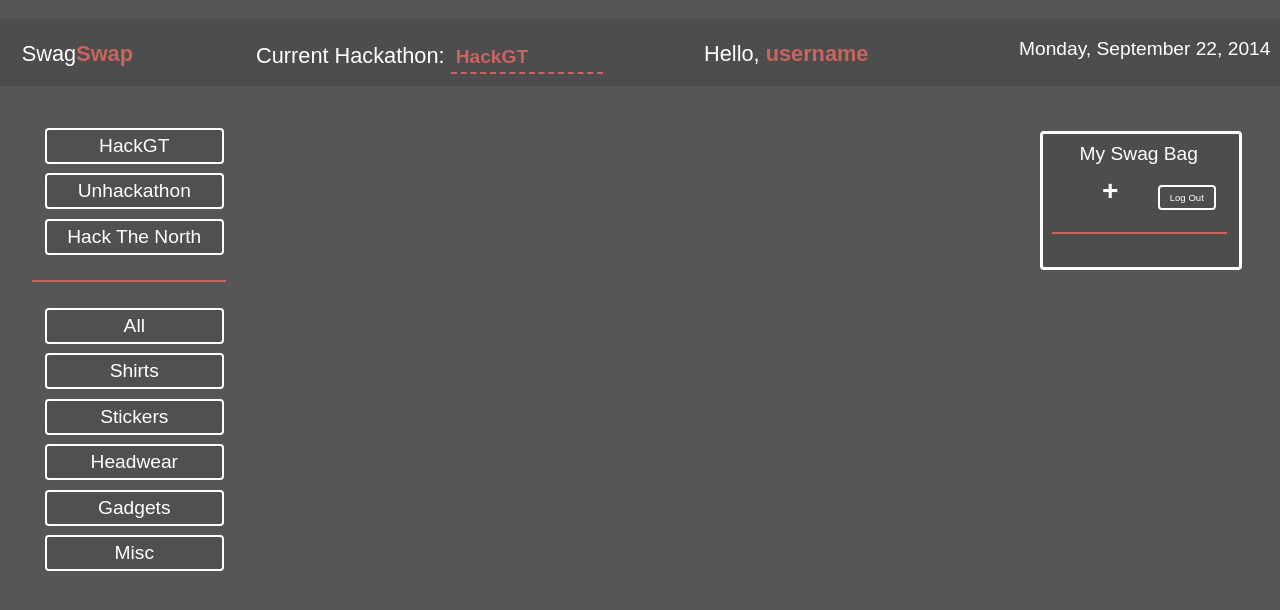
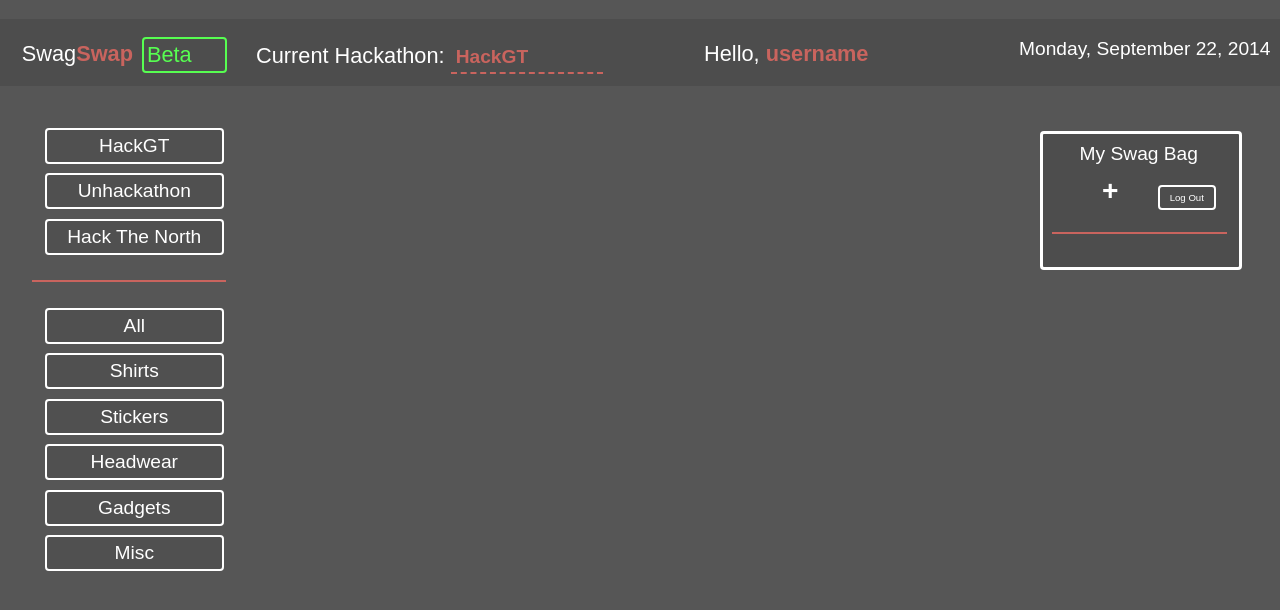
Before and after one commit to whosnorman/swagswap-Web, a website: page main.html in a window 1280 px wide. Drawn offline with nearby package versions, Linux system fonts and the light colour scheme; a script that the page names is missing; a web font is replaced by a local one.

Commit message:
brand beta

```diff
--- a/css/main.css
+++ b/css/main.css
@@ -167,6 +167,20 @@ body {
 	margin-left: 1em;
 	margin-top: 1em;
 	font-size: 1.7vw;
+}
+
+.beta {
+    position: relative;
+    float: left;
+    width: 75px;
+    margin-left: 0.4em;
+    margin-top: 0.8em;
+    font-size: 1.7vw;
+    border: 2px solid #fff;
+    border-radius: 4px;
+    padding: 0.25%;
+    color: #57FE51;
+    border-color: #57FE51;
 }
 
 .currentHack {
--- a/css/mainfallback.css
+++ b/css/mainfallback.css
@@ -3,6 +3,20 @@ body {
     font-weight: 700;
     font-size: 36px;
     color: #fff;
+}
+
+.beta {
+    position: relative;
+    float: left;
+    width: 75px;
+    margin-left: 0.4em;
+    margin-top: 0.8em;
+    font-size: 1.7vw;
+    border: 2px solid #fff;
+    border-radius: 4px;
+    padding: 0.25%;
+    color: #57FE51;
+    border-color: #57FE51;
 }
 
 .welcometo {
@@ -37,10 +51,6 @@ body {
     font-size: 1.5vw;
     margin-left: 33%;
     margin-right: 33%;
-}
-
-.btnContainer {
-
 }
 
 .frontsignin {
--- a/main.html
+++ b/main.html
@@ -36,6 +36,10 @@
 		<div class="brand">
 			<span class="one">Swag</span><span class="two">Swap</span>
 		</div>
+
+	    	<div class="beta">
+	      <span class="one">Beta</span>
+	    </div>
 
 		<div class="clock">
 			<div id="clockbox"></div>
```
Also changed, not shown: index.html (+6 -1 lines).
